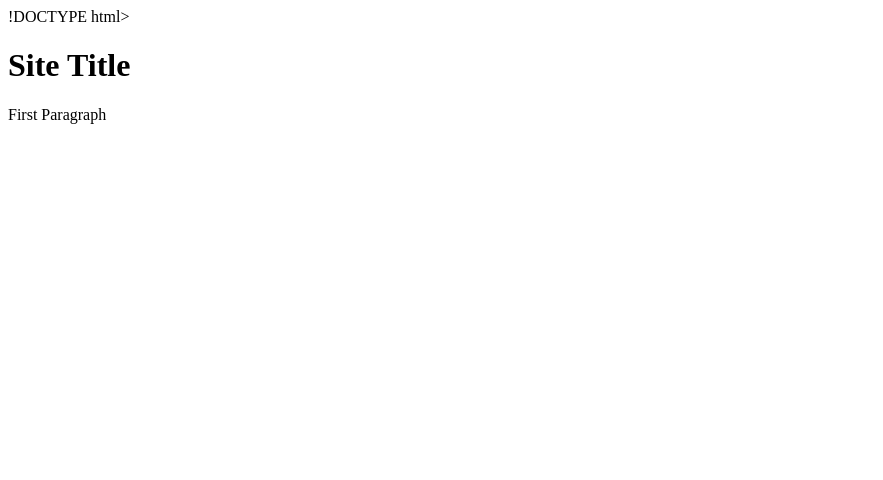
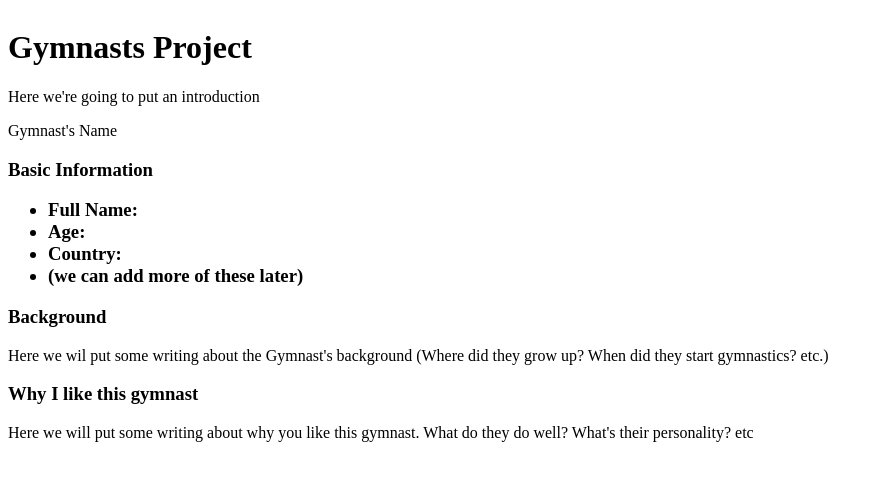
Before and after one commit to sjapaget/Gymnasts, a plain HTML site: page index.html in a window 1280 px wide. Shown: the whole page, without its empty margins (0-883 px from the left). Drawn offline with Linux system fonts and the light colour scheme.

Commit message:
Sets up an initial template

```diff
--- a/index.html
+++ b/index.html
@@ -1,10 +1,35 @@
-!DOCTYPE html>
+<!DOCTYPE html>
 <html>
 	<head>
 		<title>Gymnasts Project</title>
+		<style>
+			body{
+				display: flex;
+				flex-flow: column wrap;
+				justify-content: space-evenly;
+				background-colour: #03fcb6;
+			}
+
+		</style>
 	</head>
 	<body>
-    <h1> Site Title </h1>
-    <p>First Paragraph </p>
+		<div id="intro">
+		    <h1> Gymnasts Project </h1>
+		    <p>Here we're going to put an introduction</p>
+		</div>
+		<div id="first-gymnast>
+			 <h2>Gymnast's Name</h2>
+			 <h3>Basic Information<h3>
+			 <ul>
+			 	<li>Full Name:  </li>
+			 	<li>Age: </li>
+			 	<li>Country: </li>
+			 	<li>(we can add more of these later)</li>
+			 </ul>
+			 <h3>Background</h3>
+			 <p>Here we wil put some writing about the Gymnast's background (Where did they grow up? When did they start gymnastics? etc.)</p>
+			 <h3>Why I like this gymnast</h3>
+			 <p> Here we will put some writing about why you like this gymnast. What do they do well? What's their personality? etc</p>
+		</div>
   </body>
 </html>
```
